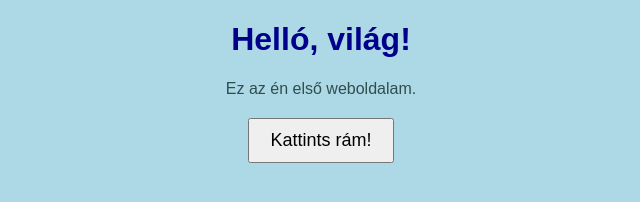
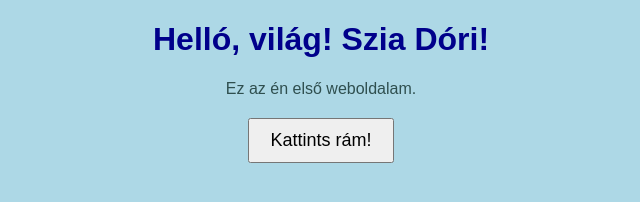
Before and after one commit to BPeter277/weboldalam, a plain HTML site: page index.html in a window 1280 px wide. Shown: the whole page, without its empty margins (319-959 px from the left). Drawn offline with Linux system fonts and the light colour scheme.

Commit message:
Update index.html

```diff
--- a/index.html
+++ b/index.html
@@ -7,7 +7,7 @@
     <link rel="stylesheet" href="style.css">
 </head>
 <body>
-    <h1>Helló, világ!</h1>
+    <h1>Helló, világ! Szia Dóri!</h1>
     <p>Ez az én első weboldalam.</p>
     <button onclick="udvozles()">Kattints rám!</button>
 
```
